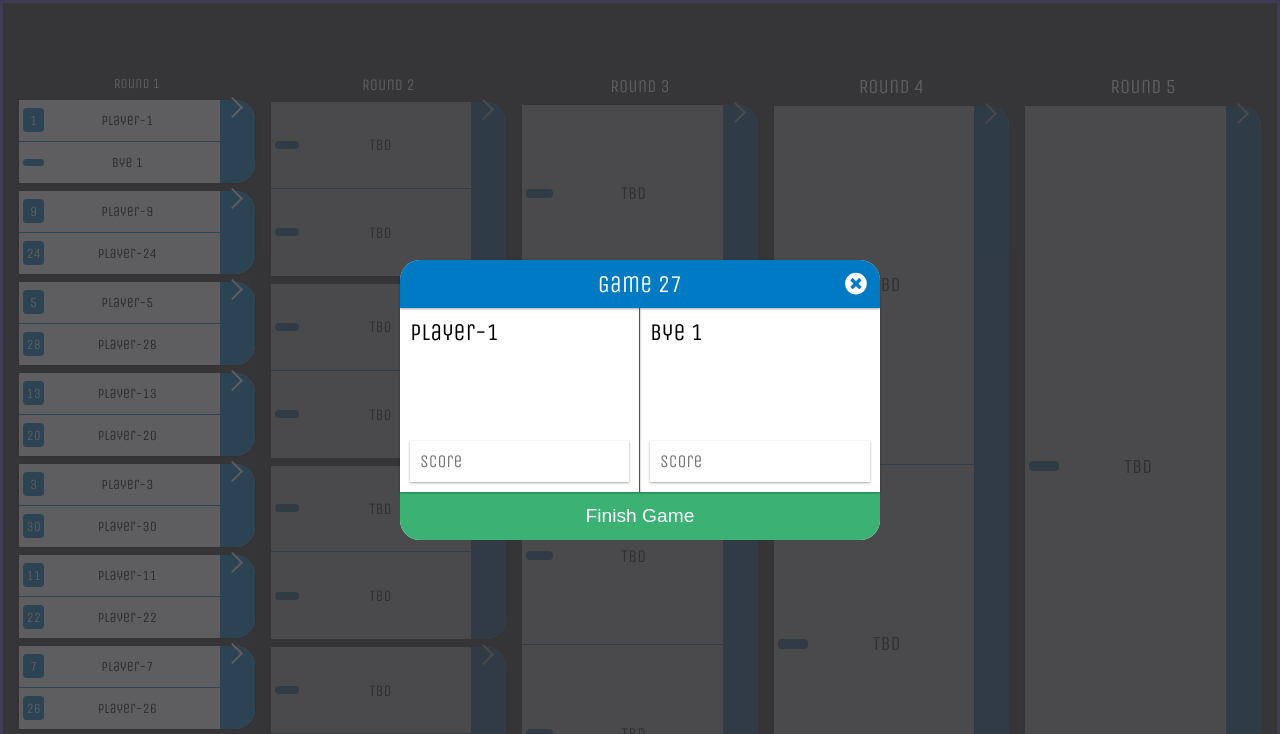
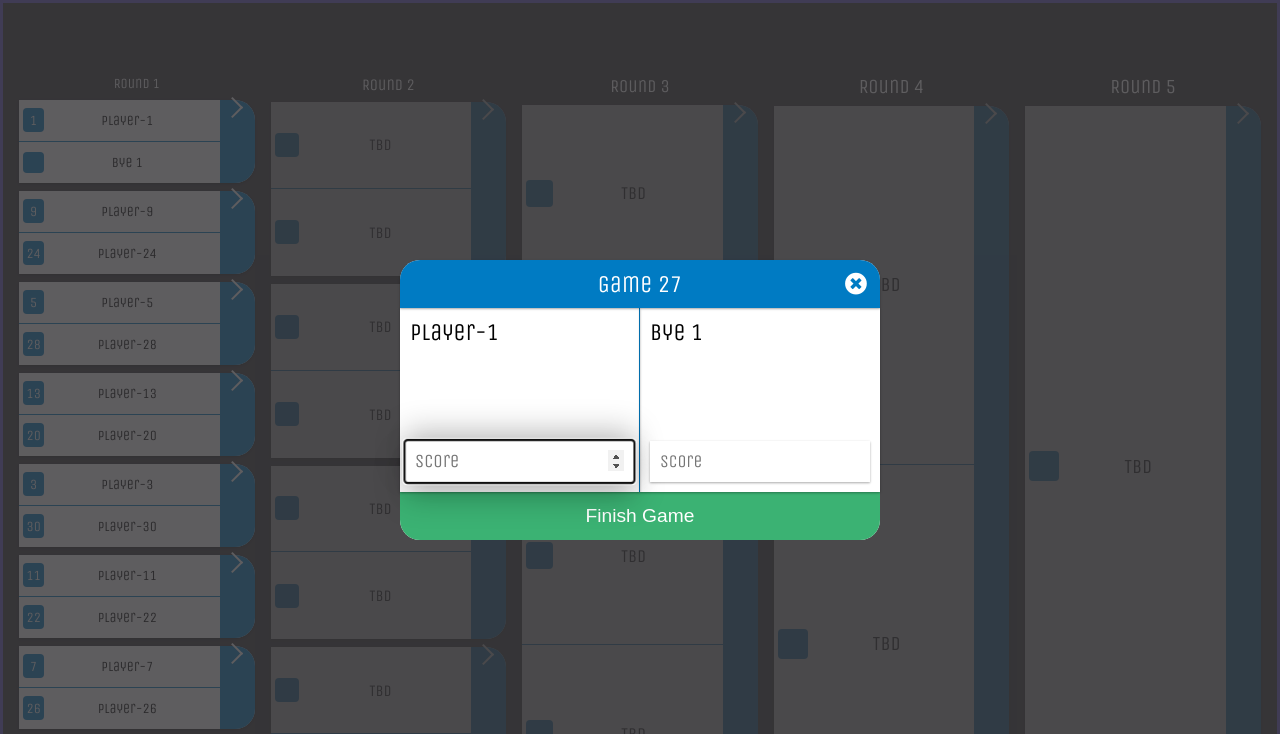
Before and after one commit to brother-donkey/bracket-builder, a website with bundled scripts: page index.html in a window 1280 px wide. Both pictures are taken after a click on the button 237 px from the left and 141 px from the top of the page. Shown: the top 734 px of the page. Built offline with nearby package versions, Linux system fonts and the light colour scheme.

Commit message:
returns focus to correct element after finishing the game

```diff
--- a/scss/_game.scss
+++ b/scss/_game.scss
@@ -159,6 +159,7 @@ $border-radius-left-side: 0 20px 20px 0;
     padding: .25em;
     text-align: center;
     width: 1.5em;
+    min-height: 1.5em;
     border-radius: 4px;
     background-color: $blue;
 
--- a/ts/events.ts
+++ b/ts/events.ts
@@ -1,7 +1,7 @@
 import { IGame, IPlayer, IFinalScore } from "./types";
 import { addResultIcon } from "./setup";
 
-export function setUpGameFinishedEvent(games: IGame[]) {
+export function setUpGameFinishModalEvent(games: IGame[]) {
     window.addEventListener('click', e => {
         const target = e.target as HTMLElement;
         const gameElt = target.closest('.game') as HTMLElement;
@@ -25,6 +25,7 @@ export function setUpGameFinishedEvent(games: IGame[]) {
             secondPlayerName.textContent = match.player2.name;
             firstPlayerScore.value = undefined;
             secondPlayerScore.value = undefined;
+            firstPlayerScore.focus();
         }
     });
 }
@@ -110,6 +111,8 @@ export function setupWinnerDeclaredEvent(games: IGame[]) {
 
             const formContainer = document.querySelector('.form-container') as HTMLElement;
             formContainer.hidden = true;
+            const lastClickedGame = document.querySelector('[data-last-focused-game="true"]') as HTMLElement;
+            lastClickedGame.focus();
         }
     });
 }
@@ -148,3 +151,20 @@ export function gameElementIsReadyToPlay(gameElt: HTMLElement, playerElts: HTMLE
 
     return isReady;
 }
+
+export function setUpFocusTracker() {
+    window.addEventListener('click', (e) => {
+        const target = e.target as HTMLElement;
+
+        if (target.classList.contains('finish-game') || target.closest('.finish-game')) {
+            const lastFocused = document.querySelector(`[data-last-focused-game="true"]`) as HTMLElement;
+            if (lastFocused) {
+                lastFocused.dataset.lastFocusedGame = "false";
+            }
+
+            const clickedElement = target.classList.contains('finish-game') ? target : target.closest('.finish-game') as HTMLElement;
+            clickedElement.dataset.lastFocusedGame = "true";
+            debugger;
+        }
+    })
+}
--- a/ts/index.ts
+++ b/ts/index.ts
@@ -7,7 +7,7 @@ import { renderGame } from "./render";
 import { playerInputForm, handlePlayerInput, inputPlayers } from './player-input';
 import { createPlayers } from "./mock-players";
 import { createRoundContainers, getNumberOfRounds } from "./rounds";
-import { setUpGameFinishedEvent, setupWinnerDeclaredEvent, setUpWinnerDeclaredEventListener } from "./events";
+import { setUpGameFinishModalEvent, setupWinnerDeclaredEvent, setUpWinnerDeclaredEventListener, setUpFocusTracker } from "./events";
 import { setUpExitButtons } from "./exit-button";
 
 window.addEventListener('StartTournament', () => {
@@ -33,9 +33,10 @@ window.addEventListener('StartTournament', () => {
     const withParents = assignParentGames(tourney);
     const games = flattenGames(withParents, flat);
     renderGamesInRoundContainers(games, tourneyElt);
-    setUpGameFinishedEvent(games);
+    setUpGameFinishModalEvent(games);
     setupWinnerDeclaredEvent(games);
     setUpWinnerDeclaredEventListener(games);
+    setUpFocusTracker();
 });
 
 window.dispatchEvent(new CustomEvent('StartTournament'));
```
Also changed, not shown: README.md.
